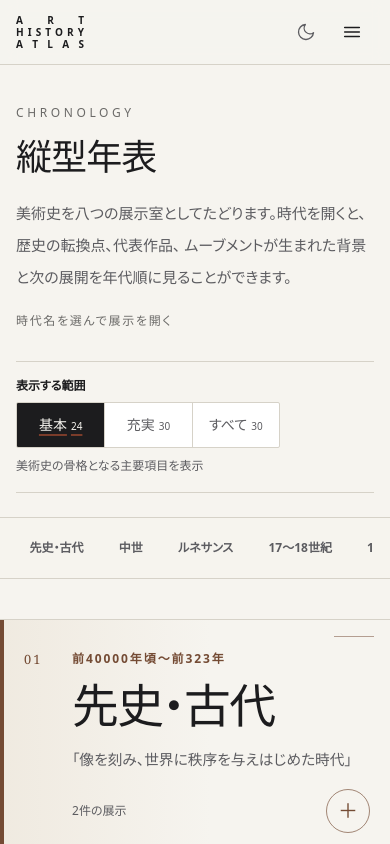
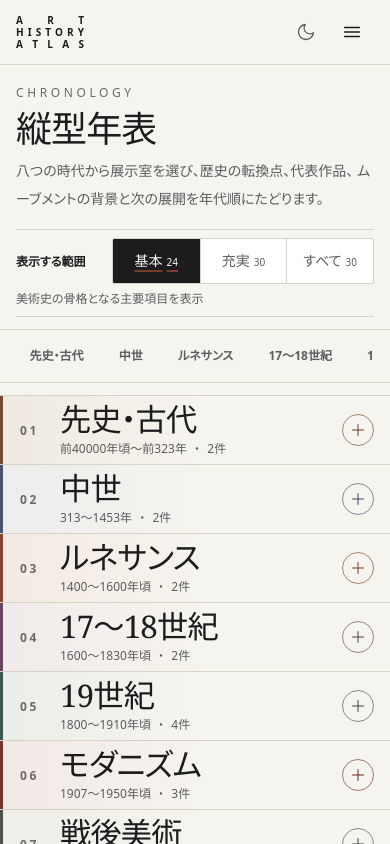
Before and after one commit to taktak2001/art-history-atlas, a Next.js app: page /chronology in a window 390 px wide. Shown: the top 844 px of the page. Built offline with nearby package versions, Linux system fonts and the light colour scheme.

Commit message:
feat: compact chronology era index

```diff
--- a/src/app/chronology/page.tsx
+++ b/src/app/chronology/page.tsx
@@ -14,15 +14,12 @@ export default function ChronologyPage() {
     <main className="chronology-page">
       <header className="chronology-page__header">
         <p className="text-xs uppercase tracking-[0.3em] text-faint">Chronology</p>
-        <h1 className="mt-4 font-serif text-4xl tracking-tight sm:text-5xl">
+        <h1 className="mt-2 font-serif text-4xl tracking-tight sm:text-5xl">
           縦型年表
         </h1>
-        <p className="mt-5 max-w-2xl text-[15px] leading-8 text-muted">
-          美術史を八つの展示室としてたどります。時代を開くと、歴史の転換点、代表作品、
-          ムーブメントが生まれた背景と次の展開を年代順に見ることができます。
-        </p>
-        <p className="mt-5 text-xs tracking-[0.14em] text-faint">
-          時代名を選んで展示を開く
+        <p className="mt-2 max-w-2xl text-sm leading-7 text-muted">
+          八つの時代から展示室を選び、歴史の転換点、代表作品、
+          ムーブメントの背景と次の展開を年代順にたどります。
         </p>
       </header>
 
--- a/src/app/globals.css
+++ b/src/app/globals.css
@@ -605,7 +605,7 @@ h1, h2, h3, h4 {
 
 /* 縦型年表：静かな常設展示として時代の切り替わりを見せる */
 .chronology-page {
-  padding: 3rem 0 6rem;
+  padding: 1.5rem 0 5rem;
 }
 
 .chronology-page__header,
@@ -615,19 +615,46 @@ h1, h2, h3, h4 {
 }
 
 .chronology-page__header {
-  padding-block: 1rem 3rem;
+  padding-block: 0.25rem 1.25rem;
 }
 
 .chronology-controls {
-  max-width: 36rem;
+  width: 100%;
+}
+
+.lod-control--compact {
+  display: grid;
+  grid-template-columns: auto auto minmax(12rem, 1fr);
+  gap: 0.75rem;
+  align-items: center;
+  padding-block: 0.5rem;
+  border-block: 1px solid rgb(var(--c-line));
+}
+
+.lod-control__label {
+  color: rgb(var(--c-ink));
+  font-size: 0.75rem;
+  font-weight: 700;
+  white-space: nowrap;
+}
+
+.lod-control__options {
+  min-width: 15rem;
+}
+
+.lod-control__description {
+  margin: 0;
+  color: rgb(var(--c-muted));
+  font-size: 0.75rem;
+  line-height: 1.5;
 }
 
 .chronology-era-nav {
   position: sticky;
   top: 4rem;
   z-index: 30;
-  margin: 1.5rem -1rem 0;
-  padding: 0.5rem 1rem;
+  margin: 0.75rem -1rem 0;
+  padding: 0.25rem 1rem;
   border-block: 1px solid rgb(var(--c-line));
   background: rgb(var(--c-paper) / 0.94);
   backdrop-filter: blur(18px) saturate(140%);
@@ -652,7 +679,7 @@ h1, h2, h3, h4 {
 }
 
 .chronology-gallery {
-  margin-top: 2.5rem;
+  margin-top: 0.75rem;
   border-top: 1px solid rgb(var(--c-line));
 }
 
@@ -712,11 +739,11 @@ h1, h2, h3, h4 {
   position: relative;
   display: grid;
   width: 100%;
-  min-height: 17rem;
-  grid-template-columns: 4rem minmax(0, 1fr) auto;
-  gap: 1.5rem;
-  align-items: end;
-  padding: 2.5rem 2rem;
+  min-height: 5rem;
+  grid-template-columns: 3rem minmax(0, 1fr) 2.75rem;
+  gap: 0.75rem;
+  align-items: center;
+  padding: 0.5rem 1.25rem;
   overflow: hidden;
   color: rgb(var(--c-ink));
   text-align: left;
@@ -725,12 +752,13 @@ h1, h2, h3, h4 {
 .chronology-era__hero::before {
   position: absolute;
   inset: 0 auto 0 0;
-  width: 0.28rem;
+  width: 0.2rem;
   background: rgb(var(--era-accent));
   content: '';
 }
 
 .chronology-era__hero::after {
+  display: none;
   position: absolute;
   inset: 1.5rem 1.5rem auto auto;
   width: 5rem;
@@ -748,61 +776,98 @@ h1, h2, h3, h4 {
 }
 
 .chronology-era__number {
-  align-self: start;
-  color: rgb(var(--era-accent));
-  font-family: var(--font-serif);
-  font-size: 0.8rem;
-  letter-spacing: 0.16em;
+  color: rgb(var(--c-faint));
+  font-size: 0.75rem;
+  font-weight: 700;
+  letter-spacing: 0.22em;
 }
 
 .chronology-era__identity {
-  display: flex;
+  display: grid;
   min-width: 0;
-  flex-direction: column;
+  grid-template-columns: minmax(0, 1fr) auto;
+  gap: 1.5rem;
+  align-items: baseline;
 }
 
-.chronology-era__range {
-  color: rgb(var(--era-accent));
-  font-size: 0.75rem;
-  font-weight: 700;
-  letter-spacing: 0.16em;
+.chronology-era__meta {
+  display: flex;
+  align-items: center;
+  gap: 0.45rem;
+  color: rgb(var(--c-muted));
+  font-size: 0.8rem;
+  line-height: 1.4;
+  white-space: nowrap;
 }
 
 .chronology-era__title {
-  margin-top: 0.55rem;
   font-family: var(--font-serif);
+  font-size: clamp(1.75rem, 3vw, 2.875rem);
+  font-weight: 400;
+  line-height: 1.08;
+  letter-spacing: -0.025em;
+}
+
+.chronology-era__catchphrase {
+  display: block;
+  margin-top: 1rem;
+  color: rgb(var(--c-muted));
+  font-family: var(--font-serif);
+  font-size: clamp(0.95rem, 2vw, 1.15rem);
+}
+
+.chronology-era__action {
+  display: grid;
+  place-items: center;
+  color: rgb(var(--c-muted));
+}
+
+.chronology-era__toggle {
+  display: grid;
+  width: 2rem;
+  height: 2rem;
+  place-items: center;
+  border: 1px solid rgb(var(--era-accent) / 0.65);
+  border-radius: 50%;
+  color: rgb(var(--era-accent));
+  font-size: 1rem;
+  line-height: 1;
+}
+
+[data-era-expanded='true'] .chronology-era__hero {
+  min-height: 17rem;
+  grid-template-columns: 4rem minmax(0, 1fr) 2.75rem;
+  gap: 1.5rem;
+  align-items: end;
+  padding: 2.5rem 2rem;
+}
+
+[data-era-expanded='true'] .chronology-era__hero::after {
+  display: block;
+}
+
+[data-era-expanded='true'] .chronology-era__number {
+  align-self: start;
+  color: rgb(var(--era-accent));
+}
+
+[data-era-expanded='true'] .chronology-era__identity {
+  display: block;
+}
+
+[data-era-expanded='true'] .chronology-era__title {
   font-size: clamp(2.35rem, 6vw, 4.7rem);
   font-weight: 500;
   line-height: 1.05;
   letter-spacing: -0.035em;
 }
 
-.chronology-era__catchphrase {
-  margin-top: 1.15rem;
-  color: rgb(var(--c-muted));
-  font-family: var(--font-serif);
-  font-size: clamp(0.95rem, 2vw, 1.15rem);
-}
-
-.chronology-era__action {
-  display: flex;
-  align-items: center;
-  gap: 1rem;
-  color: rgb(var(--c-muted));
+[data-era-expanded='true'] .chronology-era__meta {
+  margin-top: 0.75rem;
+  color: rgb(var(--era-accent));
   font-size: 0.75rem;
-  white-space: nowrap;
-}
-
-.chronology-era__toggle {
-  display: grid;
-  width: 2.75rem;
-  height: 2.75rem;
-  place-items: center;
-  border: 1px solid rgb(var(--era-accent) / 0.65);
-  border-radius: 50%;
-  color: rgb(var(--era-accent));
-  font-size: 1.25rem;
-  line-height: 1;
+  font-weight: 700;
+  letter-spacing: 0.1em;
 }
 
 .chronology-exhibit {
@@ -1100,11 +1165,25 @@ h1, h2, h3, h4 {
 
 @media (max-width: 767px) {
   .chronology-page {
-    padding-top: 1.5rem;
+    padding-top: 1rem;
   }
 
   .chronology-page__header {
-    padding-bottom: 2rem;
+    padding-bottom: 1rem;
+  }
+
+  .lod-control--compact {
+    grid-template-columns: 5.5rem minmax(0, 1fr);
+    gap: 0.4rem 0.5rem;
+  }
+
+  .lod-control__options {
+    width: 100%;
+    min-width: 0;
+  }
+
+  .lod-control__description {
+    grid-column: 1 / -1;
   }
 
   .chronology-era-nav {
@@ -1117,11 +1196,11 @@ h1, h2, h3, h4 {
   }
 
   .chronology-era__hero {
-    min-height: 14.5rem;
-    grid-template-columns: 2rem minmax(0, 1fr);
-    gap: 1rem;
-    align-items: start;
-    padding: 1.75rem 1.25rem 1.5rem 1.5rem;
+    min-height: 4.25rem;
+    grid-template-columns: 2rem minmax(0, 1fr) 2.5rem;
+    gap: 0.5rem;
+    align-items: center;
+    padding: 0.4rem 0.75rem 0.4rem 1.25rem;
   }
 
   .chronology-era__hero::after {
@@ -1129,9 +1208,17 @@ h1, h2, h3, h4 {
     width: 2.5rem;
   }
 
+  .chronology-era__identity {
+    display: block;
+  }
+
   .chronology-era__title {
-    margin-top: 0.8rem;
-    font-size: clamp(2.2rem, 12vw, 3.4rem);
+    font-size: clamp(1.625rem, 8vw, 2.125rem);
+  }
+
+  .chronology-era__meta {
+    margin-top: 0.15rem;
+    font-size: 0.75rem;
   }
 
   .chronology-era__catchphrase {
@@ -1142,10 +1229,27 @@ h1, h2, h3, h4 {
   }
 
   .chronology-era__action {
-    grid-column: 2;
-    align-self: end;
-    justify-content: space-between;
-    margin-top: auto;
+    grid-column: 3;
+  }
+
+  [data-era-expanded='true'] .chronology-era__hero {
+    min-height: 14.5rem;
+    grid-template-columns: 2rem minmax(0, 1fr) 2.5rem;
+    gap: 1rem;
+    align-items: start;
+    padding: 1.75rem 1.25rem 1.5rem 1.5rem;
+  }
+
+  [data-era-expanded='true'] .chronology-era__title {
+    font-size: clamp(2.2rem, 12vw, 3.4rem);
+  }
+
+  [data-era-expanded='true'] .chronology-era__meta {
+    margin-top: 0.6rem;
+  }
+
+  [data-era-expanded='true'] .chronology-era__action {
+    align-self: start;
   }
 
   .chronology-exhibit {
--- a/src/components/ChronologyView.tsx
+++ b/src/components/ChronologyView.tsx
@@ -280,16 +280,23 @@ export function ChronologyView({ movements }: { movements: Movement[] }) {
   };
 
   const toggleEra = (era: EraId) => {
-    setExpandedEras((current) => {
-      const next = new Set(current);
-      if (next.has(era)) next.delete(era);
-      else next.add(era);
-      return next;
-    });
+    const willExpand = !expandedEras.has(era);
+    setExpandedEras(willExpand ? new Set([era]) : new Set());
+
+    if (willExpand) {
+      window.requestAnimationFrame(() => {
+        document.getElementById(`era-${era}`)?.scrollIntoView({
+          behavior: window.matchMedia('(prefers-reduced-motion: reduce)').matches
+            ? 'auto'
+            : 'smooth',
+          block: 'start',
+        });
+      });
+    }
   };
 
   const navigateToEra = (era: EraId) => {
-    setExpandedEras((current) => new Set(current).add(era));
+    setExpandedEras(new Set([era]));
     window.requestAnimationFrame(() => {
       document.getElementById(`era-${era}`)?.scrollIntoView({
         behavior: window.matchMedia('(prefers-reduced-motion: reduce)').matches
@@ -303,7 +310,7 @@ export function ChronologyView({ movements }: { movements: Movement[] }) {
   return (
     <>
       <div className="chronology-controls">
-        <LodControl value={lod} onChange={setLod} counts={counts} />
+        <LodControl value={lod} onChange={setLod} counts={counts} compact />
       </div>
 
       <nav
@@ -359,14 +366,19 @@ export function ChronologyView({ movements }: { movements: Movement[] }) {
                   {String(eraIndex + 1).padStart(2, '0')}
                 </span>
                 <span className="chronology-era__identity">
-                  <span className="chronology-era__range">{era.range}</span>
                   <span className="chronology-era__title">{era.label}</span>
-                  <span className="chronology-era__catchphrase">
-                    「{era.catchphrase}」
+                  <span className="chronology-era__meta">
+                    <span className="chronology-era__range">{era.range}</span>
+                    <span aria-hidden="true">・</span>
+                    <span>{eraMovements.length}件</span>
                   </span>
+                  {isExpanded && (
+                    <span className="chronology-era__catchphrase">
+                      「{era.catchphrase}」
+                    </span>
+                  )}
                 </span>
                 <span className="chronology-era__action">
-                  <span>{eraMovements.length}件の展示</span>
                   <span className="chronology-era__toggle" aria-hidden="true">
                     {isExpanded ? '−' : '＋'}
                   </span>
--- a/src/components/LodControl.tsx
+++ b/src/components/LodControl.tsx
@@ -16,10 +16,27 @@ type Props = {
 
 export function LodControl({ value, onChange, counts, compact = false }: Props) {
   return (
-    <div className={compact ? '' : 'border-y hairline py-4'} data-lod-control>
-      <p className="mb-2 text-xs font-bold text-ink">表示する範囲</p>
+    <div
+      className={
+        compact
+          ? 'lod-control lod-control--compact'
+          : 'border-y hairline py-4'
+      }
+      data-lod-control
+    >
+      <p
+        className={
+          compact
+            ? 'lod-control__label'
+            : 'mb-2 text-xs font-bold text-ink'
+        }
+      >
+        表示する範囲
+      </p>
       <div
-        className="inline-grid min-w-[264px] grid-cols-3 overflow-hidden rounded-sm border hairline bg-raised"
+        className={`inline-grid grid-cols-3 overflow-hidden rounded-sm border hairline bg-raised ${
+          compact ? 'lod-control__options' : 'min-w-[264px]'
+        }`}
         role="group"
         aria-label="表示する範囲"
       >
@@ -29,7 +46,9 @@ export function LodControl({ value, onChange, counts, compact = false }: Props)
             type="button"
             onClick={() => onChange(level)}
             aria-pressed={value === level}
-            className={`min-h-11 px-3 py-2 text-sm font-medium transition-colors active:translate-y-px ${
+            className={`min-h-11 text-sm font-medium transition-colors active:translate-y-px ${
+              compact ? 'px-2 py-1.5' : 'px-3 py-2'
+            } ${
               index > 0 ? 'border-l hairline' : ''
             } ${
               value === level
@@ -46,7 +65,14 @@ export function LodControl({ value, onChange, counts, compact = false }: Props)
           </button>
         ))}
       </div>
-      <p className="mt-2 text-xs leading-relaxed text-muted" aria-live="polite">
+      <p
+        className={
+          compact
+            ? 'lod-control__description'
+            : 'mt-2 text-xs leading-relaxed text-muted'
+        }
+        aria-live="polite"
+      >
         {VISIBILITY_LEVEL_DESCRIPTIONS[value]}
       </p>
     </div>
```
Also changed, not shown: 6 other files (tests, documents, lock files or other folders).
